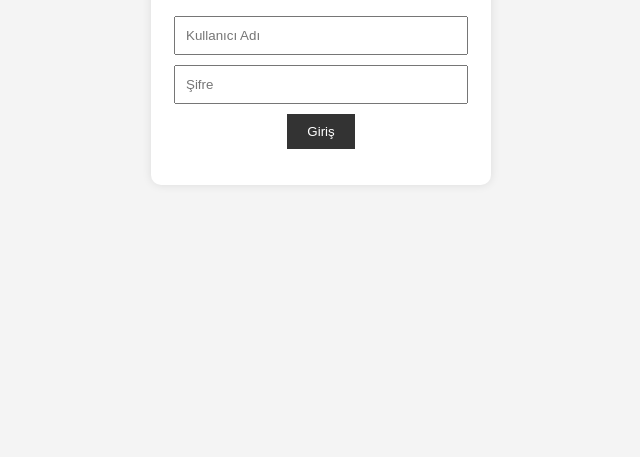
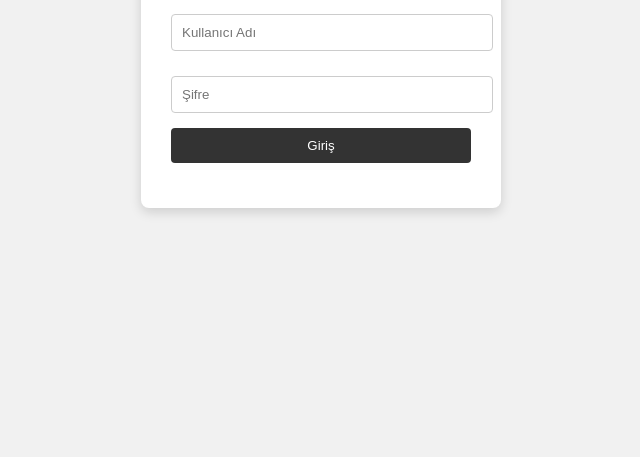
Before and after one commit to bilalkorkmaz0/insta-panel, a website: page public/index.html in a window 1280 px wide. Shown: the part 343-800 px from the top of the page, without its empty margins (319-959 px from the left). Drawn offline with Linux system fonts and the light colour scheme.

Commit message:
Update index.html

```diff
--- a/public/index.html
+++ b/public/index.html
@@ -1,19 +1,76 @@
 <!DOCTYPE html>
 <html lang="tr">
 <head>
-  <meta charset="UTF-8" />
-  <meta name="viewport" content="width=device-width, initial-scale=1.0" />
-  <title>Panel Giriş</title>
-  <link rel="stylesheet" href="style.css" />
+  <meta charset="UTF-8">
+  <meta name="viewport" content="width=device-width, initial-scale=1.0">
+  <title>Giriş Yap</title>
+  <style>
+    body {
+      margin: 0;
+      font-family: Arial, sans-serif;
+      background: #f1f1f1;
+      display: flex;
+      align-items: center;
+      justify-content: center;
+      height: 100vh;
+    }
+
+    .login-box {
+      background: white;
+      padding: 30px;
+      border-radius: 8px;
+      box-shadow: 0 4px 12px rgba(0, 0, 0, 0.15);
+      text-align: center;
+      width: 300px;
+    }
+
+    .login-box h2 {
+      margin-bottom: 20px;
+    }
+
+    input {
+      width: 100%;
+      padding: 10px;
+      margin-top: 10px;
+      margin-bottom: 15px;
+      border: 1px solid #ccc;
+      border-radius: 4px;
+    }
+
+    button {
+      width: 100%;
+      background: #333;
+      color: white;
+      padding: 10px;
+      border: none;
+      border-radius: 4px;
+      cursor: pointer;
+    }
+
+    button:hover {
+      background: #555;
+    }
+
+    .status-message {
+      margin-top: 15px;
+      font-size: 14px;
+      color: green;
+    }
+
+    .error {
+      color: red;
+    }
+  </style>
 </head>
 <body>
   <div class="login-box">
     <h2>Giriş Yap</h2>
-    <input type="text" id="username" placeholder="Kullanıcı Adı" />
-    <input type="password" id="password" placeholder="Şifre" />
-    <button id="loginBtn">Giriş</button>
-    <p id="message"></p>
+    <input type="text" id="username" placeholder="Kullanıcı Adı">
+    <input type="password" id="password" placeholder="Şifre">
+    <button onclick="handleLogin()">Giriş</button>
+    <div class="status-message" id="status"></div>
   </div>
-  <script src="script.js"></script>
+
+  <script src="/script.js"></script>
 </body>
 </html>
```
